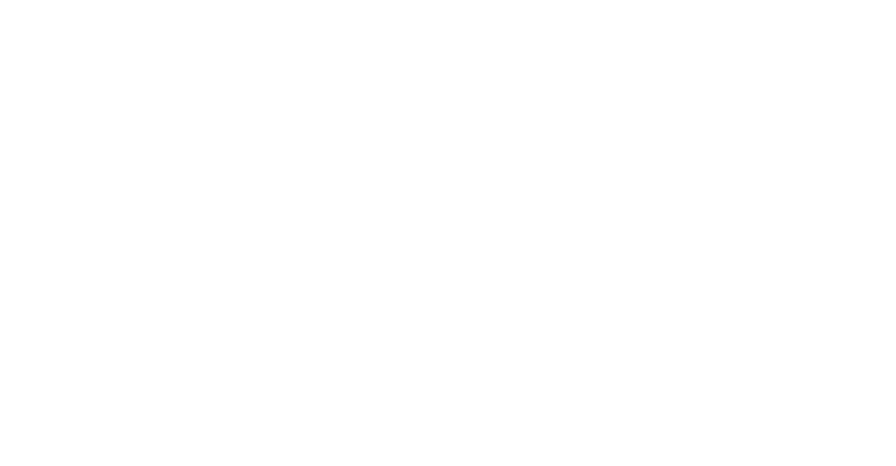
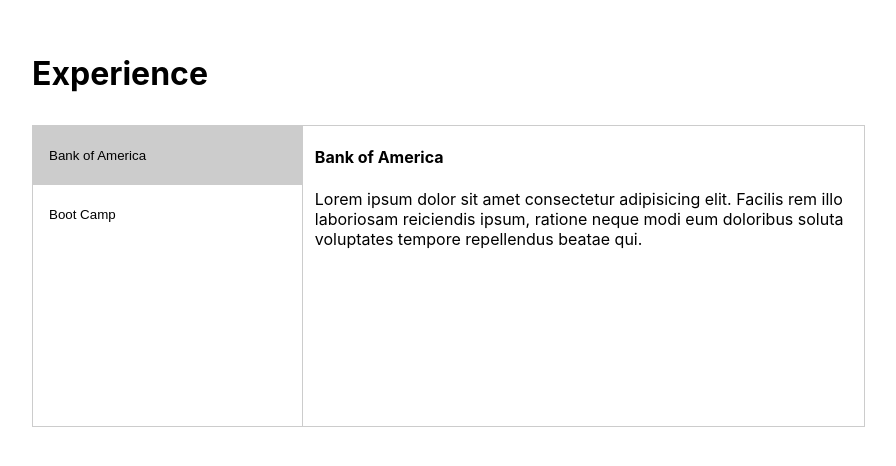
Before and after one commit to mdc-dev/react-portfolio, a React (Create React App) app: page / in a window 1280 px wide. Shown: the part 1764-2230 px from the top of the page, without its empty margins (160-1056 px from the left). Before the commit the page ends 1616 px from the top, so only its background shows below. Built offline with nearby package versions, Linux system fonts and the light colour scheme.

Commit message:
added in a vertical tab experience display

```diff
--- a/src/App.js
+++ b/src/App.js
@@ -3,6 +3,7 @@
 import Rightsidebar from './components/right-side-bar/right-side-bar';
 import MainContent from './components/main/main';
 import PageTwo from './components/second-page/second-page';
+import PageThree from './components/third-page/third-page';
 import './App.css';
 
 function App() {
@@ -11,6 +12,7 @@
       <Navbar />
       <MainContent />
       <PageTwo />
+      <PageThree />
       <Sidebar />
       <Rightsidebar />
     </div>
--- a/src/components/second-page/second-page.scss
+++ b/src/components/second-page/second-page.scss
@@ -37,7 +37,7 @@
         }
 
         .photo-place-holder {
-            height: 90%;
+            height: 80%;
             width: 400px;
             position: absolute;
             right: 2%;
--- /dev/null
+++ b/src/components/third-page/third-page.js
@@ -0,0 +1,47 @@
+import React from 'react';
+import './third-page.scss';
+
+function PageThree() {
+
+    const openContent = (e, job) => {
+        console.log('Clicked')
+        let tabcontent = document.getElementsByClassName('tab-content');
+        for (let i = 0; i < tabcontent.length; i++) {
+            const el = tabcontent[i];
+            el.style.display = 'none';
+        }
+
+        let tablinks = document.getElementsByClassName('tablinks');
+        for (let i = 0; i < tablinks.length; i++) {
+            const el = tablinks[i];
+            el.className = el.className.replace(' active', '');
+
+        }
+
+        document.getElementById(job).style.display = 'block';
+        e.currentTarget.className += ' active'
+    }
+
+    return (
+        <section className="third-page">
+           <div className="tab-cont">
+               <h3 className="experience">Experience</h3>
+               <div className="tab">
+                   <button className="tablinks active" onClick={(e) => openContent(e, 'bank')}>Bank of America</button>
+                   <button className="tablinks" onClick={(e) => openContent(e, 'boot')}>Boot Camp</button>
+               </div>
+               <div className="tab-content" id="bank">
+                   <h4>Bank of America</h4>
+                   <p>Lorem ipsum dolor sit amet consectetur adipisicing elit. Facilis rem illo laboriosam reiciendis ipsum, ratione neque modi eum doloribus soluta voluptates tempore repellendus beatae qui.</p>
+               </div>
+               <div className="tab-content" id="boot">
+                   <h4>Boot Camp</h4>
+                   <p>Lorem ipsum dolor sit amet consectetur adipisicing elit. Facilis rem illo laboriosam reiciendis ipsum, ratione neque modi eum doloribus soluta voluptates tempore repellendus beatae qui.</p>
+               </div>
+           </div>
+        </section>
+    )
+}
+
+
+export default PageThree;
--- /dev/null
+++ b/src/components/third-page/third-page.scss
@@ -0,0 +1,57 @@
+.third-page {
+    position: relative;
+    height: 100vh;
+
+    justify-content: center;
+    .tab-cont {
+        position: relative;
+        width: 70vw;
+        height: 50vh;
+        padding: 10px;
+        margin: auto;
+        text-align: left;
+        top: 20vh;
+        margin: auto;
+
+        .experience {
+            font-size: 2em;
+        }
+
+        .tab {
+            float: left;
+            border: 1px solid #ccc;
+            width: 30%;
+            height: 300px;
+        }
+
+        .tab button {
+            display: block;
+            background-color: inherit;
+            color: black;
+            padding: 22px 16px;
+            width: 100%;
+            border: none;
+            outline: none;
+            text-align: left;
+            cursor: pointer;
+            transition: 0.3s;
+        }
+
+        .tab button.active {
+            background-color: #ccc;
+        }
+
+        .tab-content {
+            float: left;
+            padding: 0px 12px;
+            border: 1px solid #ccc;
+            width: 60%;
+            border-left: none;
+            height: 300px;
+        }
+
+        #boot {
+            display: none;
+        }
+    };
+}
```
